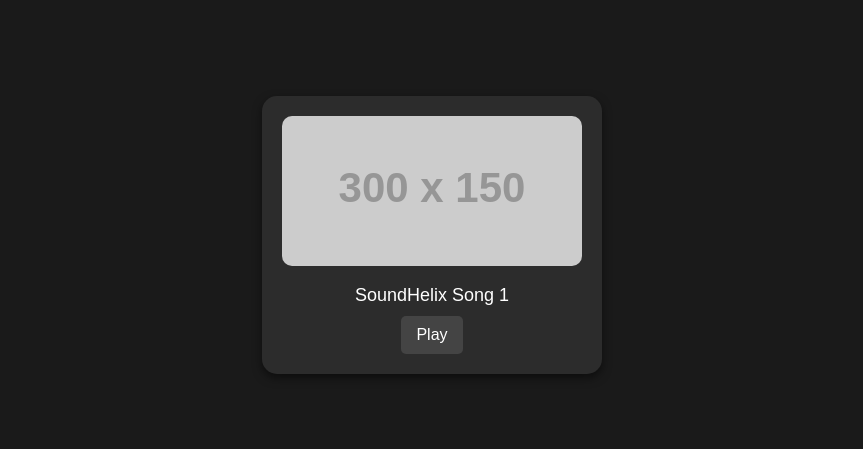
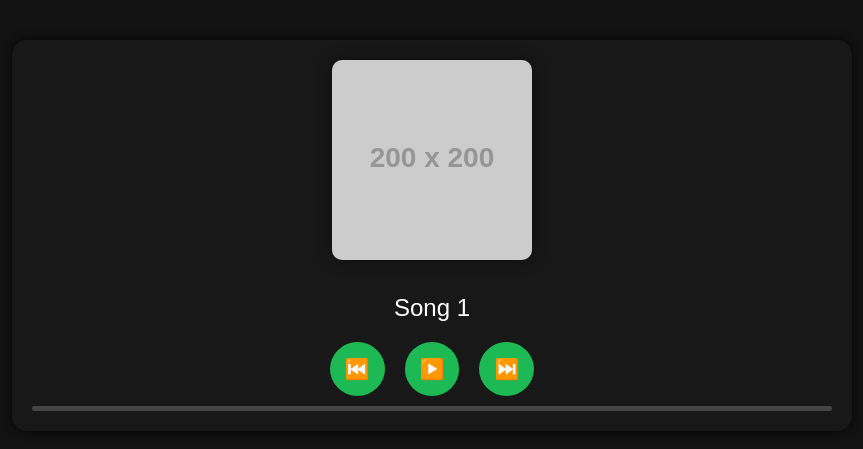
Before and after one commit to ariish3233/Music-widget, a plain HTML site: page index.html in a window 1280 px wide. Shown: the part 165-614 px from the top of the page, without its empty margins (208-1071 px from the left). Drawn offline with Linux system fonts and the light colour scheme; placeholder pictures from the web are drawn by us.

Commit message:
Update index.html

```diff
--- a/index.html
+++ b/index.html
@@ -1,76 +1,161 @@
 <!DOCTYPE html>
 <html lang="en">
 <head>
-  <meta charset="UTF-8" />
-  <meta name="viewport" content="width=device-width, initial-scale=1.0"/>
-  <title>Mera Simple Music Player</title>
+    <meta charset="UTF-8">
+    <meta name="viewport" content="width=device-width, initial-scale=1.0">
+    <title>Spotify-like Music Player</title>
     <style>
         body {
-      background: #1a1a1a;
-      color: white;
+            margin: 0;
             font-family: Arial, sans-serif;
+            background-color: #121212;
+            color: #fff;
             display: flex;
             justify-content: center;
             align-items: center;
             height: 100vh;
-      margin: 0;
         }
-
-    .player {
-      background: #2c2c2c;
+        .player-container {
+            width: 90%;
+            max-width: 800px;
+            text-align: center;
+            background-color: #181818;
             border-radius: 15px;
             padding: 20px;
-      width: 300px;
-      text-align: center;
-      box-shadow: 0 4px 10px rgba(0, 0, 0, 0.5);
+            box-shadow: 0 0 10px rgba(0, 0, 0, 0.8);
         }
-
-    .album-art {
+        .album-cover {
+            width: 200px;
+            height: 200px;
+            border-radius: 10px;
+            margin-bottom: 20px;
+            object-fit: cover;
+            box-shadow: 0 0 15px rgba(0, 0, 0, 0.5);
+        }
+        .song-title {
+            font-size: 1.5em;
+            margin: 10px 0;
+        }
+        .controls {
+            display: flex;
+            justify-content: center;
+            margin-top: 20px;
+        }
+        .controls button {
+            background-color: #1DB954;
+            border: none;
+            color: white;
+            font-size: 20px;
+            padding: 15px;
+            margin: 0 10px;
+            border-radius: 50%;
+            cursor: pointer;
+        }
+        .controls button:disabled {
+            background-color: #9e9e9e;
+        }
+        .progress-bar {
             width: 100%;
-      border-radius: 10px;
-      margin-bottom: 15px;
+            height: 5px;
+            background-color: #444;
+            margin-top: 10px;
+            border-radius: 5px;
+            overflow: hidden;
         }
-
-    .song-title {
-      font-size: 18px;
-      margin-bottom: 10px;
-    }
-
-    .controls button {
-      padding: 10px 15px;
-      margin: 0 10px;
-      background: #444;
-      border: none;
-      border-radius: 5px;
-      color: white;
-      font-size: 16px;
-      cursor: pointer;
+        .progress-bar span {
+            display: block;
+            height: 100%;
+            background-color: #1DB954;
+            width: 0;
         }
     </style>
 </head>
 <body>
-  <div class="player">
-    <img src="https://via.placeholder.com/300x150?text=Album+Art" class="album-art" alt="Album Art" />
-    <div class="song-title" id="songTitle">SoundHelix Song 1</div>
+
+    <div class="player-container">
+        <img src="https://via.placeholder.com/200?text=Album+Art" id="albumArt" class="album-cover" alt="Album Art">
+        <div class="song-title" id="songTitle">Select a Song</div>
         <div class="controls">
-      <button onclick="togglePlayPause()" id="playBtn">Play</button>
+            <button id="prevBtn" onclick="previousSong()">⏮️</button>
+            <button id="playPauseBtn" onclick="togglePlayPause()">▶️</button>
+            <button id="nextBtn" onclick="nextSong()">⏭️</button>
         </div>
-    <audio id="audioPlayer" src="https://www.soundhelix.com/examples/mp3/SoundHelix-Song-1.mp3"></audio>
+        <div class="progress-bar">
+            <span id="progress"></span>
+        </div>
     </div>
 
+    <audio id="audioPlayer"></audio>
+
     <script>
-    const audio = document.getElementById("audioPlayer");
-    const playBtn = document.getElementById("playBtn");
+        const audioPlayer = document.getElementById('audioPlayer');
+        const playPauseBtn = document.getElementById('playPauseBtn');
+        const songTitle = document.getElementById('songTitle');
+        const albumArt = document.getElementById('albumArt');
+        const progressBar = document.getElementById('progress');
+        const prevBtn = document.getElementById('prevBtn');
+        const nextBtn = document.getElementById('nextBtn');
+
+        let isPlaying = false;
+        let currentSongIndex = 0;
+
+        const songs = [
+            {
+                title: "Song 1",
+                src: "https://archive.org/download/testmp3_202108/testmp3.mp3",
+                albumArt: "https://via.placeholder.com/200?text=Album+1"
+            },
+            {
+                title: "Song 2",
+                src: "https://archive.org/download/sample_mp3_64kb/sample_mp3_64kb.mp3",
+                albumArt: "https://via.placeholder.com/200?text=Album+2"
+            },
+            {
+                title: "Song 3",
+                src: "https://archive.org/download/testmp3_202108/testmp3.mp3",
+                albumArt: "https://via.placeholder.com/200?text=Album+3"
+            }
+        ];
+
+        function loadSong(index) {
+            const song = songs[index];
+            audioPlayer.src = song.src;
+            songTitle.textContent = song.title;
+            albumArt.src = song.albumArt;
+            progressBar.style.width = "0%";  // Reset progress
+            audioPlayer.currentTime = 0;
+        }
 
         function togglePlayPause() {
-      if (audio.paused) {
-        audio.play();
-        playBtn.textContent = "Pause";
+            if (isPlaying) {
+                audioPlayer.pause();
+                playPauseBtn.textContent = '▶️';
             } else {
-        audio.pause();
-        playBtn.textContent = "Play";
+                audioPlayer.play();
+                playPauseBtn.textContent = '⏸️';
             }
+            isPlaying = !isPlaying;
         }
+
+        function nextSong() {
+            currentSongIndex = (currentSongIndex + 1) % songs.length;
+            loadSong(currentSongIndex);
+            if (isPlaying) audioPlayer.play();
+        }
+
+        function previousSong() {
+            currentSongIndex = (currentSongIndex - 1 + songs.length) % songs.length;
+            loadSong(currentSongIndex);
+            if (isPlaying) audioPlayer.play();
+        }
+
+        audioPlayer.addEventListener('timeupdate', function () {
+            const progress = (audioPlayer.currentTime / audioPlayer.duration) * 100;
+            progressBar.style.width = `${progress}%`;
+        });
+
+        loadSong(currentSongIndex);
+
     </script>
 </body>
 </html>
```
Lines whose indentation alone changed are shown as unchanged.
